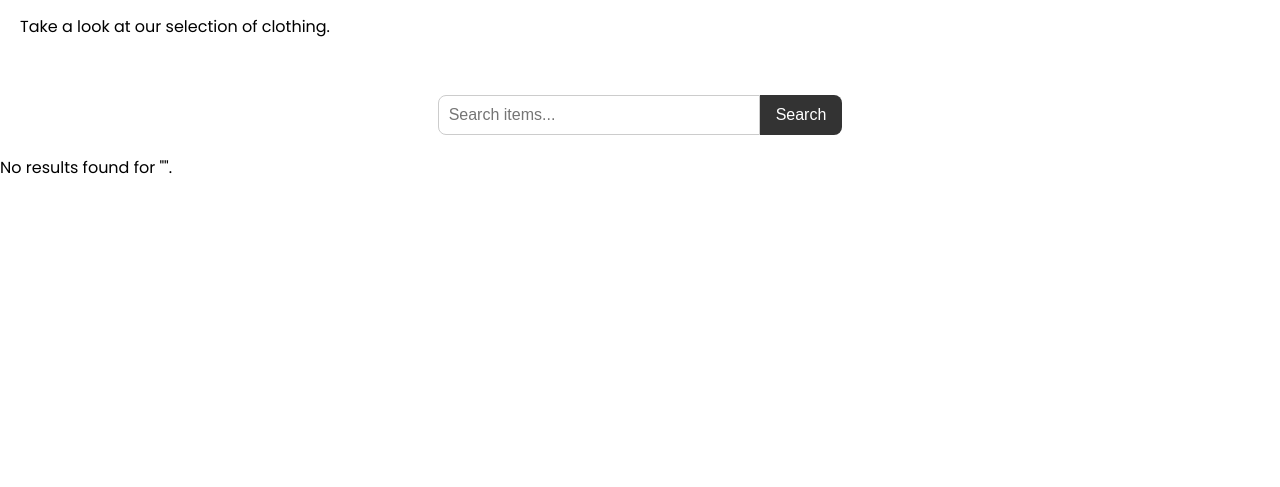
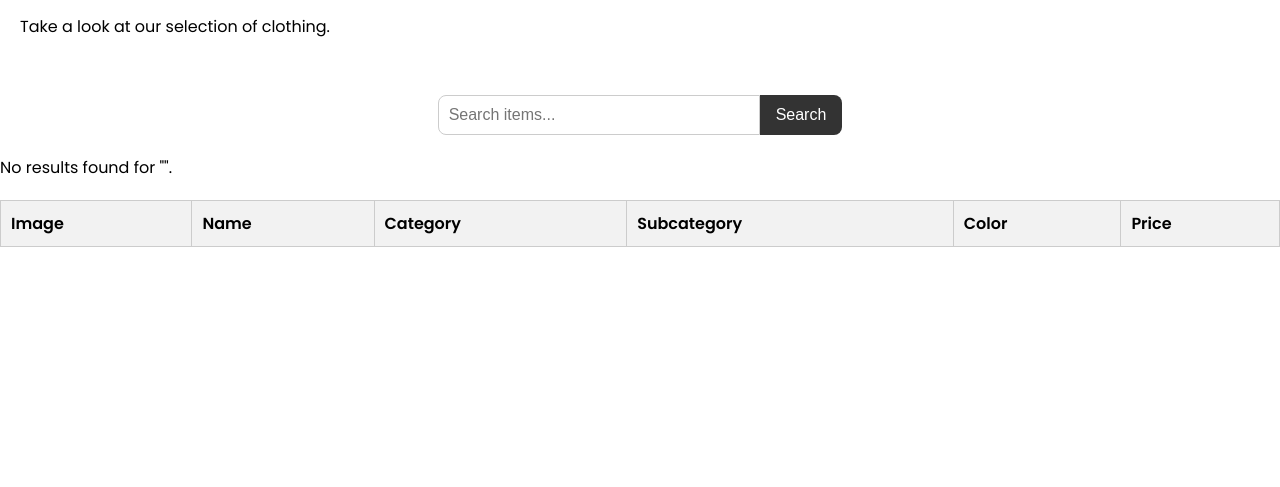
Before and after one commit to frggycc/Website_Project_Group11, a Flask app: page / in a window 1280 px wide. Shown: the part 188-675 px from the top of the page. Run offline with Flask 3, Linux system fonts and the light colour scheme; lists and menus that the app fills with data are empty.

```diff
--- a/static/css/style.css
+++ b/static/css/style.css
@@ -243,3 +243,20 @@ th, td {
 .search-bar button:hover {
     background-color: #555;
 }
+
+.items-table {
+    width: 100%;
+    border-collapse: collapse;
+    margin-top: 20px;
+  }
+
+  .items-table th,
+  .items-table td {
+    border: 1px solid #ccc;
+    padding: 10px;
+    text-align: left;
+  }
+
+  .items-table th {
+    background-color: #f2f2f2;
+  }
--- a/templates/base.html
+++ b/templates/base.html
@@ -70,3 +70,30 @@
 {% else %}
     <p class="no-results">No results found for "{{ request.args.get('search', '') }}".</p>
 {% endif %}
+
+<table class="items-table">
+    <thead>
+      <tr>
+        <th>Image</th>
+        <th>Name</th>
+        <th>Category</th>
+        <th>Subcategory</th>
+        <th>Color</th>
+        <th>Price</th>
+      </tr>
+    </thead>
+    <tbody>
+      {% for item in items %}
+      <tr>
+        <td>
+          <img src="{{ url_for('static', filename='images/' + item[5]) }}" alt="{{ item[1] }}" width="80" height="80">
+        </td>
+        <td>{{ item[1] }}</td>
+        <td>{{ item[2] }}</td>
+        <td>{{ item[3] }}</td>
+        <td>{{ item[6] }}</td>
+        <td>${{ "%.2f"|format(item[4]) }}</td>
+      </tr>
+      {% endfor %}
+    </tbody>
+  </table>
```
